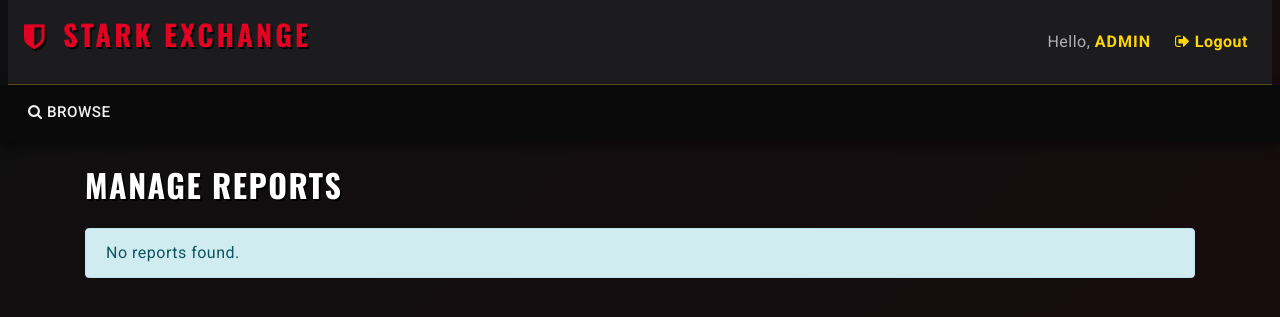
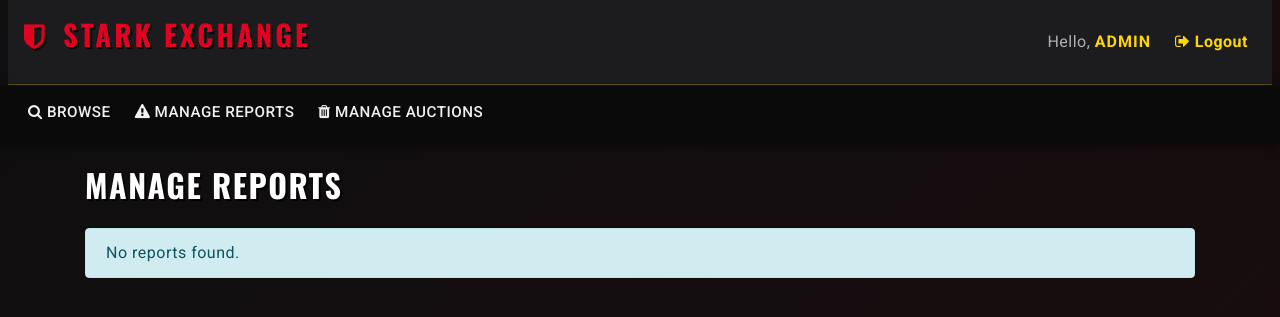
Before and after one commit to wenyuanchen0106/comp0178-Group19, a PHP site: page /admin_reports.php in a window 1280 px wide. Shown: the top 317 px of the page. Run offline with PHP 8.4, Linux system fonts and the light colour scheme; the visitor is signed in with stand-in values (Sample User, id 1); data that the repository does not hold is empty.

Commit message:
Add admin navigation links in header.php
Add admin links for managing reports and auctions in the header.

Signed-off-by: charlestang1104-hue <charlestang1104@gmail.com>

```diff
--- a/auction/header.php
+++ b/auction/header.php
@@ -120,6 +120,23 @@
     </li>');
 }
 ?>
+<?php
+// Admin links
+if (isset($_SESSION['account_type']) && $_SESSION['account_type'] == 'admin') {
+    echo('
+        <li class="nav-item mx-1">
+            <a class="nav-link" href="admin_reports.php">
+                <i class="fa fa-warning"></i> Manage Reports
+            </a>
+        </li>
+        <li class="nav-item mx-1">
+            <a class="nav-link" href="admin_auctions.php">
+                <i class="fa fa-trash"></i> Manage Auctions
+            </a>
+        </li>
+    ');
+}
+?>
 
   </ul>
 </nav>
```
